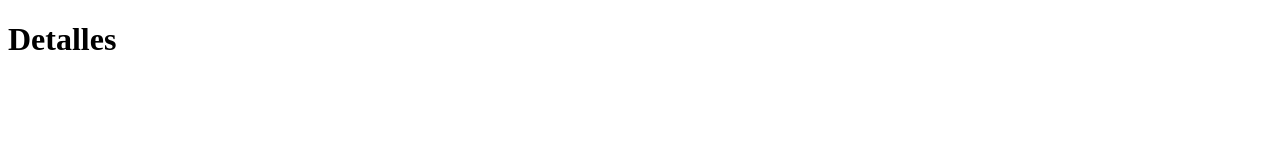
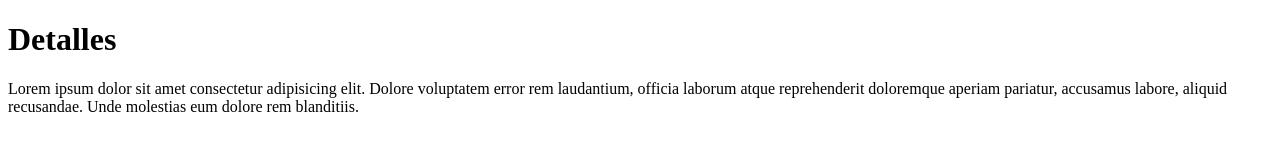
Before and after one commit to cfvtechnology/git-github, a plain HTML site: page details.html in a window 1280 px wide. Drawn offline with Linux system fonts and the light colour scheme.

Commit message:
se agrego un parrafo en details

```diff
--- a/details.html
+++ b/details.html
@@ -8,6 +8,7 @@
 <body>
     <main>
         <h1>Detalles</h1>
+        <p>Lorem ipsum dolor sit amet consectetur adipisicing elit. Dolore voluptatem error rem laudantium, officia laborum atque reprehenderit doloremque aperiam pariatur, accusamus labore, aliquid recusandae. Unde molestias eum dolore rem blanditiis.</p>
     </main>
 </body>
 </html>
```
